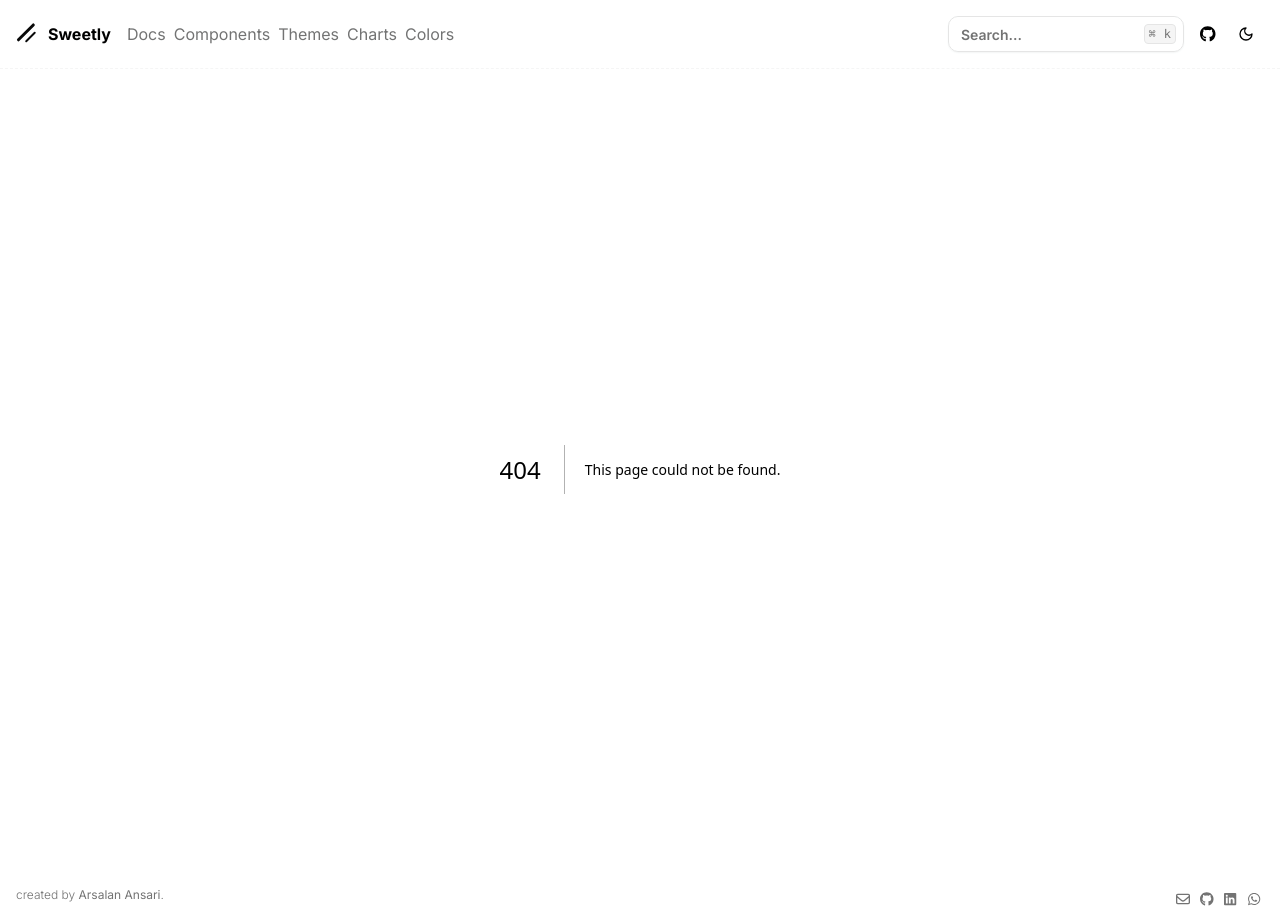
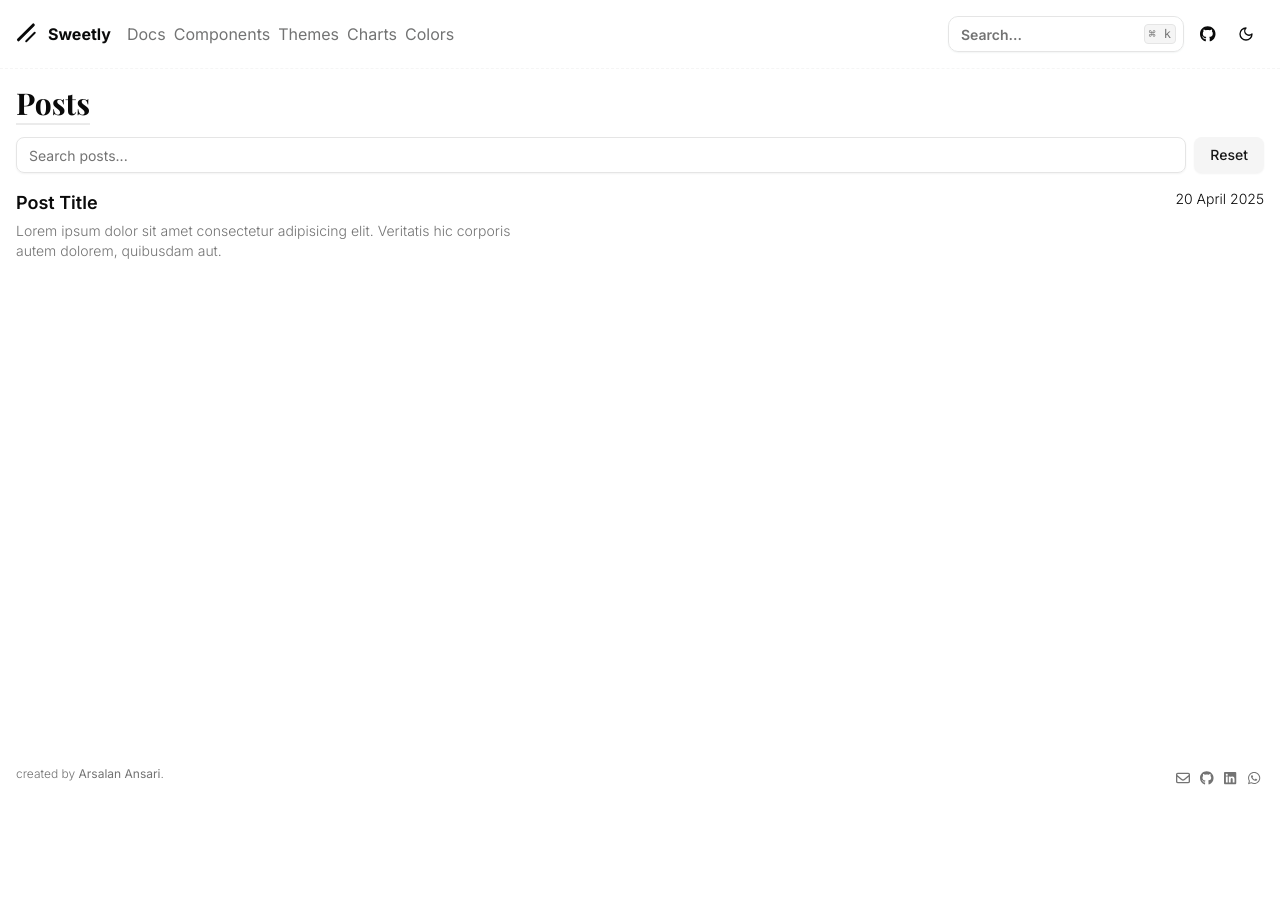
Before and after one commit to arsalanansariofficial/sweetly, a Next.js app: page /posts in a window 1280 px wide. Before the commit this address had no page. After the commit the page ends 800 px from the top, so only its background shows below. Built offline with nearby package versions, Linux system fonts and the light colour scheme; a web font is replaced by a local one.

Commit message:
Add posts page

```diff
--- /dev/null
+++ b/app/posts/page.tsx
@@ -0,0 +1,43 @@
+import Link from 'next/link';
+
+import { Input } from '@/components/ui/input';
+import { Button } from '@/components/ui/button';
+
+export default function Page() {
+  return (
+    <main className="grow p-4">
+      <section className="container mx-auto space-y-4">
+        <header className="space-y-4">
+          <h1 className="decoration-border/75 font-serif text-3xl font-bold underline decoration-2 underline-offset-8">
+            Posts
+          </h1>
+          <div className="flex gap-2">
+            <Input type="text" placeholder="Search posts..." />
+            <Button variant="secondary">Reset</Button>
+          </div>
+        </header>
+        <main>
+          <ul>
+            <li>
+              <Link
+                href="posts/featured"
+                className="space-y-1 sm:flex sm:justify-between sm:gap-4 sm:space-y-0"
+              >
+                <header className="max-w-lg sm:grow sm:space-y-1">
+                  <h2 className="text-lg font-semibold">Post Title</h2>
+                  <p className="text-muted-foreground line-clamp-2 text-sm font-light">
+                    Lorem ipsum dolor sit amet consectetur adipisicing elit.
+                    Veritatis hic corporis autem dolorem, quibusdam aut.
+                  </p>
+                </header>
+                <footer>
+                  <p className="text-sm font-light">20 April 2025</p>
+                </footer>
+              </Link>
+            </li>
+          </ul>
+        </main>
+      </section>
+    </main>
+  );
+}
--- a/app/recipes/page.tsx
+++ b/app/recipes/page.tsx
@@ -87,12 +87,17 @@ export default function Page() {
               Apply
             </Button>
           </form>
-          <Button className="w-full">Add New</Button>
+          <Button className="w-full" asChild>
+            <Link href="/recipes/add">Add New</Link>
+          </Button>
         </aside>
-        <div className="flex items-center justify-between gap-4 md:hidden">
+        <div className="flex items-center justify-between gap-2 md:hidden">
           <Input type="text" placeholder="Search..." className="" />
           <Button variant="outline" className="cursor-pointer">
             Filter
+          </Button>
+          <Button asChild>
+            <Link href="/recipes/add">Add New</Link>
           </Button>
         </div>
         <ul className="gap-4 space-y-4 md:grid md:grid-cols-[repeat(auto-fill,minmax(15rem,1fr))] md:space-y-0">
--- a/components/ui/button.tsx
+++ b/components/ui/button.tsx
@@ -40,8 +40,7 @@ export const buttonVariants = cva(
   }
 );
 
-export function Button(props: Props) {
-  const { asChild = false } = props;
+export function Button({ asChild = false, ...props }: Props) {
   const Comp = asChild ? Slot : 'button';
 
   return (
```
